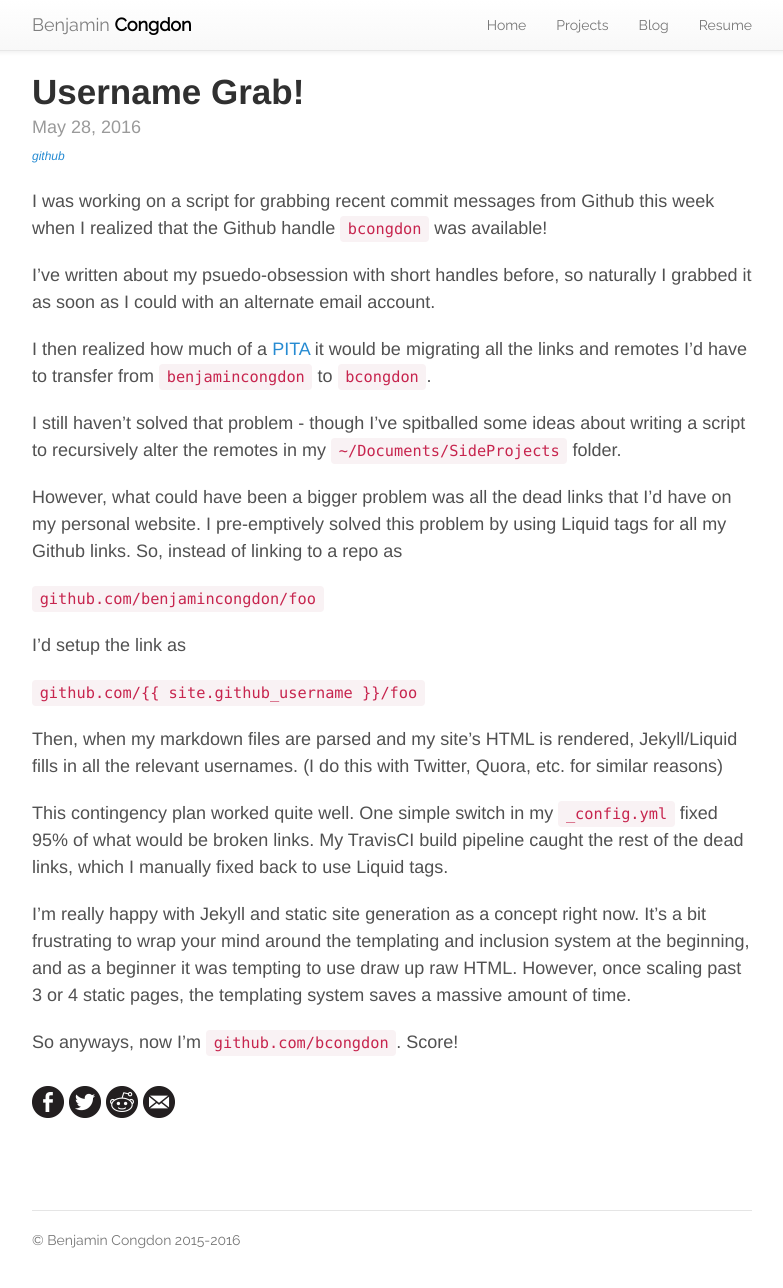
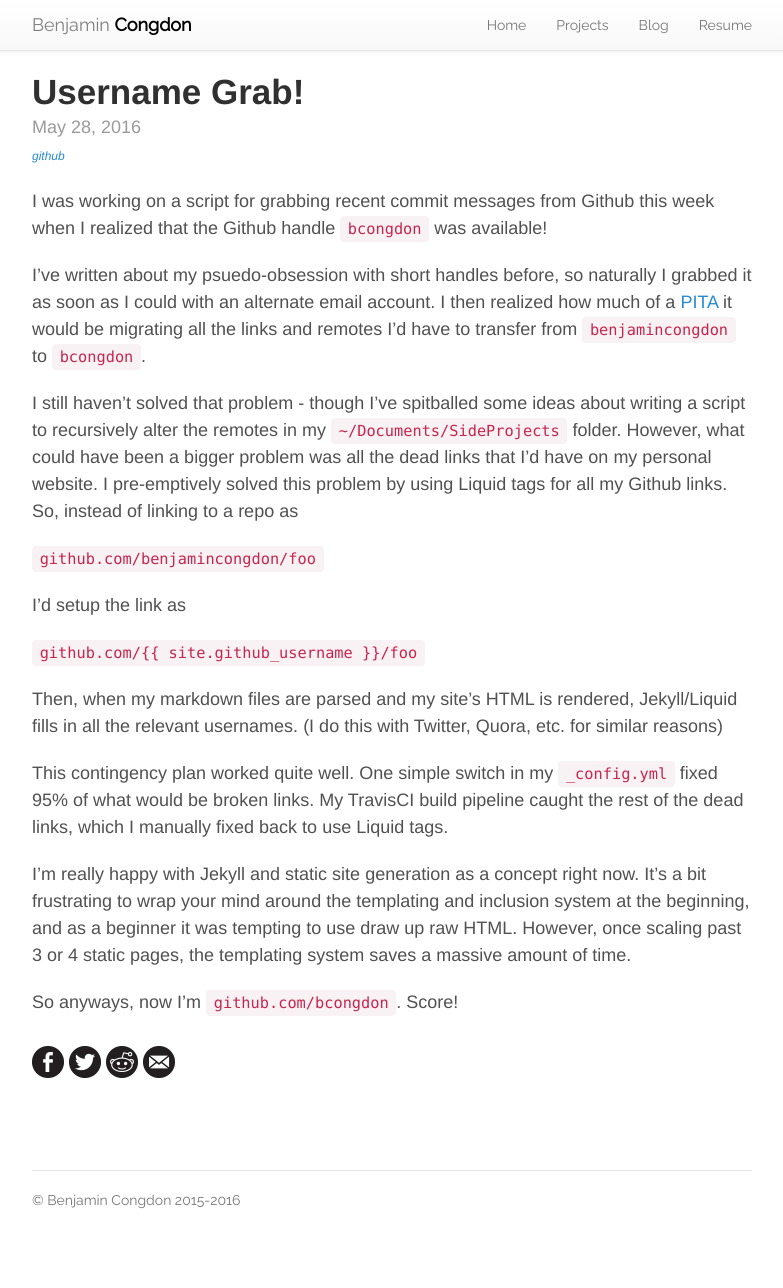
Before and after one commit to rhythmmec/bcongdon.github.io, a Jekyll site: the page built from _posts/2016-05-28-Username-Grab!.markdown, in a window 1280 px wide and 1290 px high. Shown: the whole window, without its empty margins (248-1031 px from the left). Built offline with Jekyll 4.4.1, drawn with Linux system fonts in a browser that asks for light colours; nearby versions of some CDN libraries.

```diff
--- a/_posts/2016-05-28-Username-Grab!.markdown
+++ b/_posts/2016-05-28-Username-Grab!.markdown
@@ -8,13 +8,9 @@ tags:       github
 I was working on a script for grabbing recent commit messages from Github this week when I realized that the Github handle `bcongdon` was available!
 <!--break-->
 
-I've written about my psuedo-obsession with short handles before, so naturally I grabbed it as soon as I could with an alternate email account.
+I've written about my psuedo-obsession with short handles before, so naturally I grabbed it as soon as I could with an alternate email account. I then realized how much of a [PITA](http://www.netlingo.com/word/pita.php) it would be migrating all the links and remotes I'd have to transfer from `benjamincongdon` to `bcongdon`.
 
-I then realized how much of a [PITA](http://www.netlingo.com/word/pita.php) it would be migrating all the links and remotes I'd have to transfer from `benjamincongdon` to `bcongdon`.
-
-I still haven't solved that problem - though I've spitballed some ideas about writing a script to recursively alter the remotes in my `~/Documents/SideProjects` folder.
-
-However, what could have been a bigger problem was all the dead links that I'd have on my personal website. I pre-emptively solved this problem by using Liquid tags for all my Github links. So, instead of linking to a repo as
+I still haven't solved that problem - though I've spitballed some ideas about writing a script to recursively alter the remotes in my `~/Documents/SideProjects` folder. However, what could have been a bigger problem was all the dead links that I'd have on my personal website. I pre-emptively solved this problem by using Liquid tags for all my Github links. So, instead of linking to a repo as
 
 `github.com/benjamincongdon/foo`
 
```
